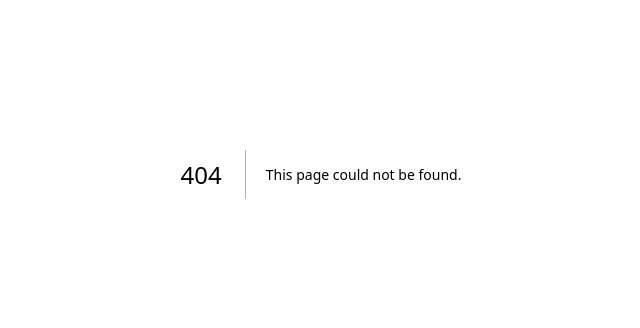
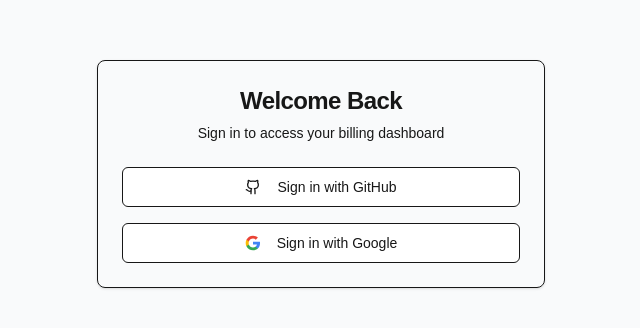
Before and after one commit to ashishguleria04/Advanced-B2B-Billing, a Next.js app: page /login in a window 1280 px wide. Before the commit this address had no page. Shown: the part 226-554 px from the top of the page, without its empty margins (319-959 px from the left). Built offline with nearby package versions, Linux system fonts and the light colour scheme; no server answers.

Commit message:
feat: add login page with GitHub and Google sign-in and adjust auth session callback configuration

```diff
--- /dev/null
+++ b/app/login/page.tsx
@@ -0,0 +1,61 @@
+import { signIn } from "@/auth";
+import { Button } from "@/components/ui/button";
+import { Card, CardContent, CardDescription, CardHeader, CardTitle } from "@/components/ui/card";
+import { Github } from "lucide-react";
+
+export default function LoginPage() {
+  return (
+    <div className="flex min-h-screen items-center justify-center bg-gray-50 dark:bg-zinc-900 p-4">
+      <Card className="w-full max-w-md">
+        <CardHeader className="text-center">
+          <CardTitle className="text-2xl font-bold">Welcome Back</CardTitle>
+          <CardDescription>
+            Sign in to access your billing dashboard
+          </CardDescription>
+        </CardHeader>
+        <CardContent className="space-y-4">
+            <form
+              action={async () => {
+                "use server"
+                await signIn("github", { redirectTo: "/dashboard" })
+              }}
+            >
+              <Button variant="outline" className="w-full" type="submit">
+                <Github className="mr-2 h-4 w-4" />
+                Sign in with GitHub
+              </Button>
+            </form>
+
+            <form
+              action={async () => {
+                "use server"
+                await signIn("google", { redirectTo: "/dashboard" })
+              }}
+            >
+              <Button variant="outline" className="w-full" type="submit">
+                <svg className="mr-2 h-4 w-4" viewBox="0 0 24 24">
+                     <path
+                        d="M22.56 12.25c0-.78-.07-1.53-.2-2.25H12v4.26h5.92c-.26 1.37-1.04 2.53-2.21 3.31v2.77h3.57c2.08-1.92 3.28-4.74 3.28-8.09z"
+                        fill="#4285F4"
+                      />
+                      <path
+                        d="M12 23c2.97 0 5.46-.98 7.28-2.66l-3.57-2.77c-.98.66-2.23 1.06-3.71 1.06-2.86 0-5.29-1.93-6.16-4.53H2.18v2.84C3.99 20.53 7.7 23 12 23z"
+                        fill="#34A853"
+                      />
+                      <path
+                        d="M5.84 14.09c-.22-.66-.35-1.36-.35-2.09s.13-1.43.35-2.09V7.07H2.18C1.43 8.55 1 10.22 1 12s.43 3.45 1.18 4.93l2.85-2.22.81-.62z"
+                        fill="#FBBC05"
+                      />
+                      <path
+                        d="M12 5.38c1.62 0 3.06.56 4.21 1.64l3.15-3.15C17.45 2.09 14.97 1 12 1 7.7 1 3.99 3.47 2.18 7.07l3.66 2.84c.87-2.6 3.3-4.53 6.16-4.53z"
+                        fill="#EA4335"
+                      />
+                </svg>
+                Sign in with Google
+              </Button>
+            </form>
+        </CardContent>
+      </Card>
+    </div>
+  );
+}
--- a/auth.ts
+++ b/auth.ts
@@ -19,8 +19,9 @@
     pages: {
         signIn: '/login'
     },
-    async session({ session }) {
-        return session
+    callbacks: {
+        async session({ session }) {
+            return session
+        },
     },
-},
 })
```
